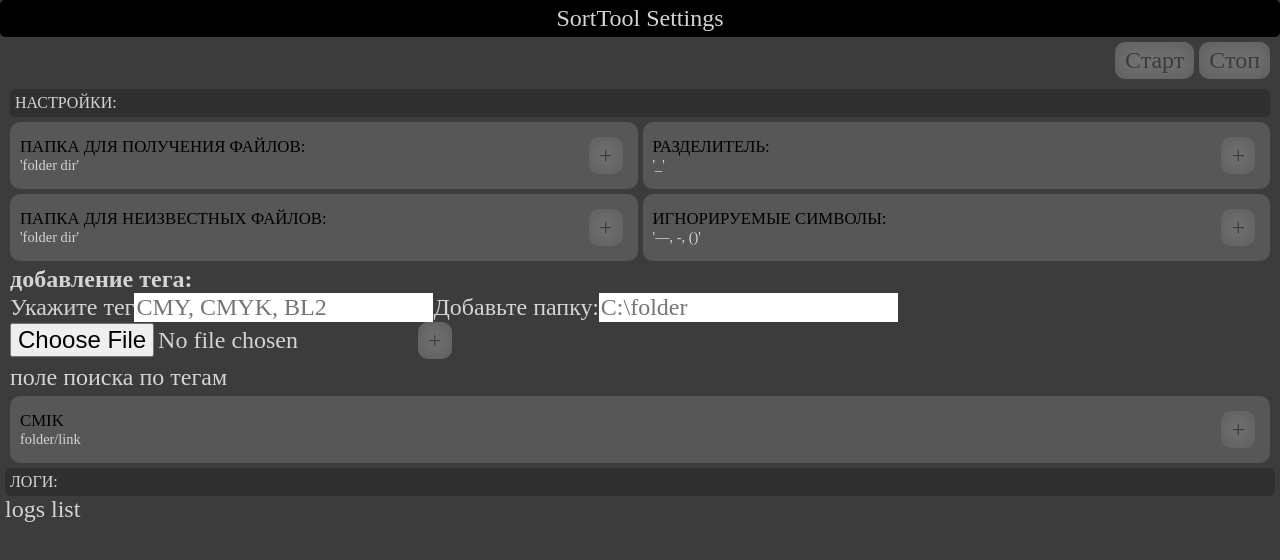
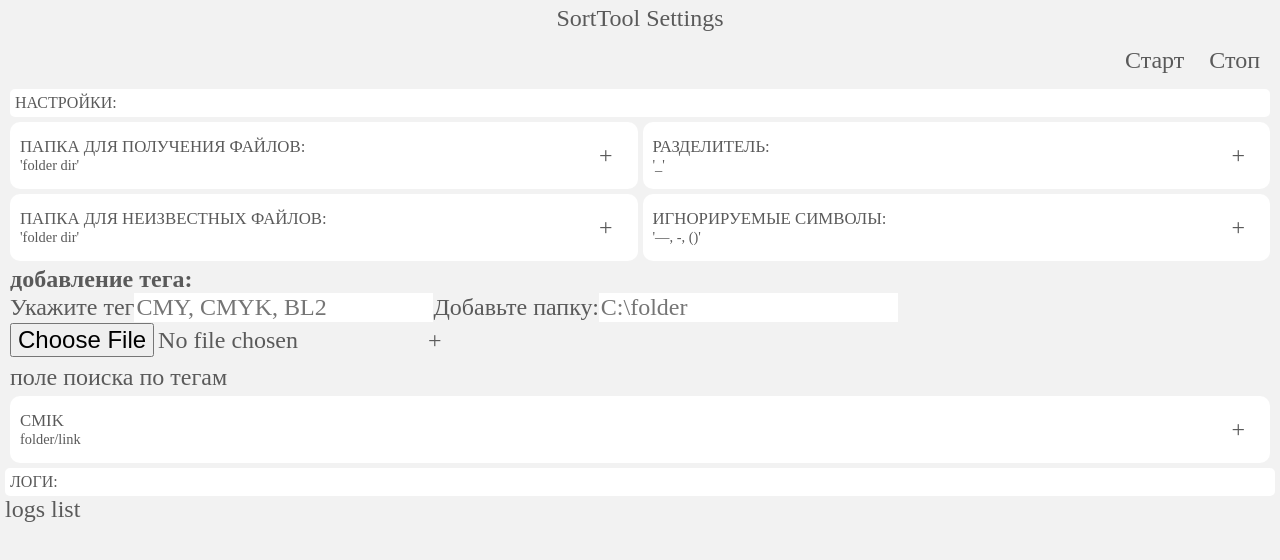
Before and after one commit to Tro48/sortTool-server, a Vue app: page / in a window 1280 px wide. Shown: the top 560 px of the page. Built offline with nearby package versions, Linux system fonts and the light colour scheme.

Commit message:
feat: add new style var.

```diff
--- a/src/App.vue
+++ b/src/App.vue
@@ -20,7 +20,7 @@ import SettingsBlock from './components/SettingsBlock.vue';
   display: flex;
   justify-content: center;
   inline-size: 100%;
-  background-color: black;
+  background-color: transparent;
   border-radius: 5px;
   color: var(--text-color);
   padding: 5px;
--- a/src/components/ButtonUi.vue
+++ b/src/components/ButtonUi.vue
@@ -6,16 +6,15 @@
 <style scoped>
  .button {
     padding: 5px 10px;
-    background-color: rgb(113, 113, 113);
+    background-color: transparent;
     border-radius: 10px;
     cursor: pointer;
-    color: var(--bg-color);
-    box-shadow: 0 0 15px 5px rgba(60, 60, 60, 0.3) inset;
+    color: var(--text-color);
     transition: 0.3s;
  }
 
  .button:hover {
-    background-color: rgb(122, 122, 122);
+    opacity: .9;
     transition: 0.3s;
  }
 
--- a/src/components/SettingsElementUI.vue
+++ b/src/components/SettingsElementUI.vue
@@ -26,7 +26,7 @@ defineProps<{
   inline-size: 100%;
   padding: 5px;
   border-radius: 10px;
-  background-color: #575757;
+  background-color: var(--bg-color-section);
 }
 .info-block {
   display: flex;
@@ -35,7 +35,7 @@ defineProps<{
 .info-block > h4 {
   font-size: 0.7em;
   font-weight: 400;
-  color: black;
+  color: var(--text-color);
   padding-left: 5px;
   text-transform: uppercase;
 }
--- a/src/variables.css
+++ b/src/variables.css
@@ -1,6 +1,8 @@
 :root {
-    --text-color: #d4d4d4;
-    --bg-color: #3C3C3C;
-    --bg-color-section: #303030;
-    --bg-color-page: #4b4a4a;
+    --text-color: #5a5a5a;
+    --bg-color: #f2f2f2;
+    --bg-color-section: #fff;
+    --bg-color-page: var(--bg-color);
+    --hover-page: #426fd9;
+    --active: #0096d6;
 }
```
Also changed, not shown: reference.png (added).
